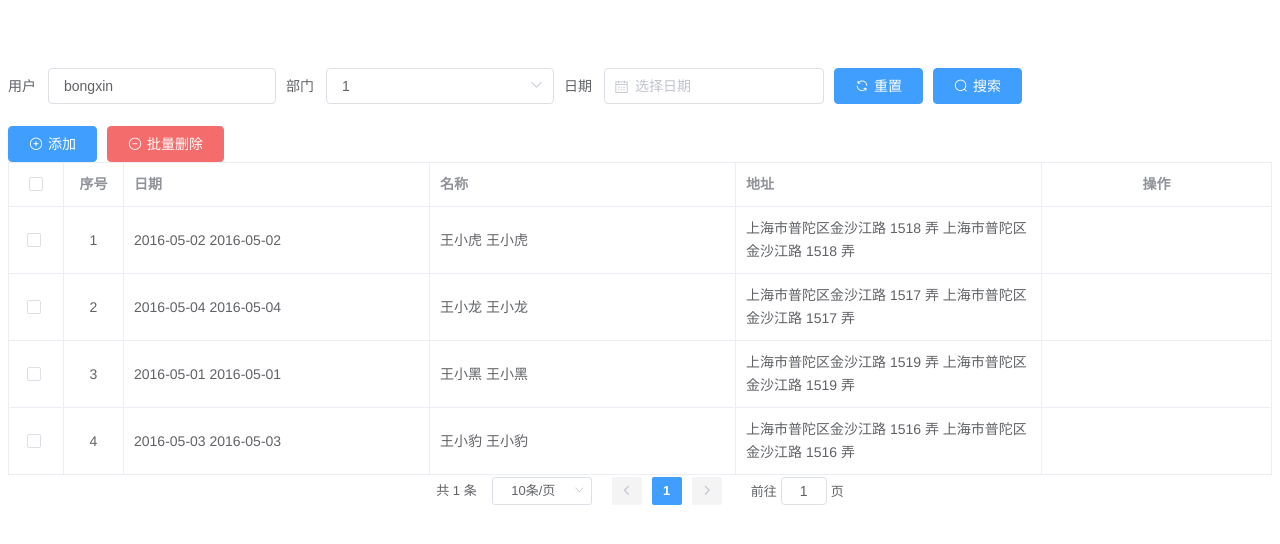
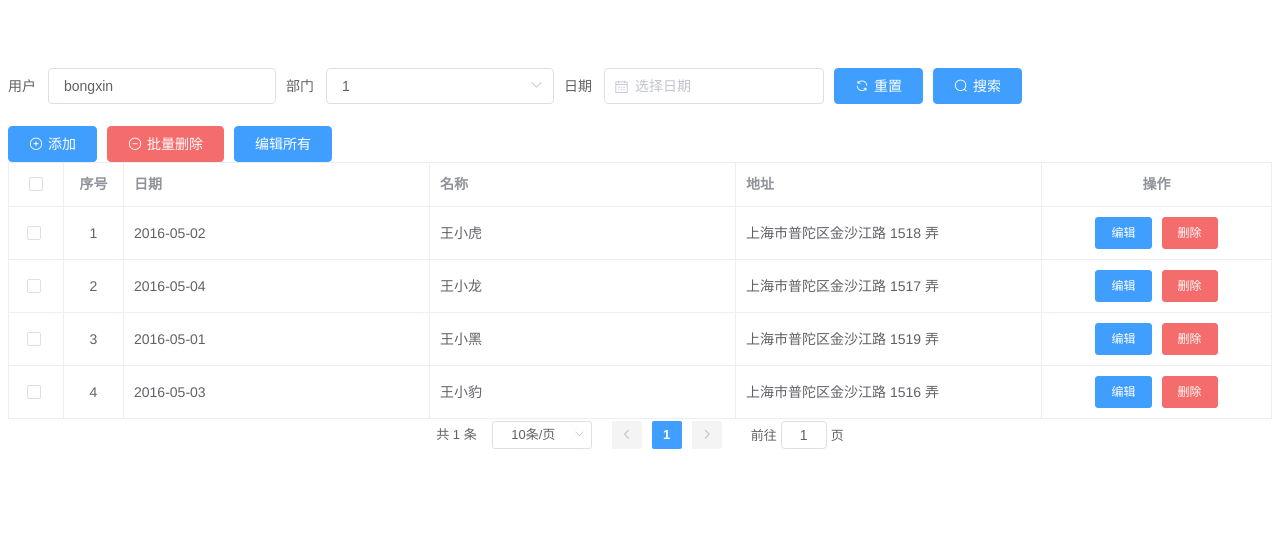
Before and after one commit to ChekyVrma/vue-element, a Vue app: page /test/vue-el-tab in a window 1280 px wide. Shown: the top 544 px of the page. Built offline with nearby package versions, Linux system fonts and the light colour scheme.

Commit message:
父组件和子组件相互传值

```diff
--- a/src/components/VueElTable/index.vue
+++ b/src/components/VueElTable/index.vue
@@ -32,7 +32,14 @@ export default {
     BaseTable,
     BaseSearch
   },
-
+  mounted () {
+    this.$nextTick(function () {
+      this.$refSearch = this.$refs.search
+      this.$refToolbar = this.$refs.toolbar
+      this.$refTable = this.$refs.table
+      this.$refPagination = this.$refs.pagination
+    })
+  },
   props: {
     // 配置类参数
     configs: {
--- a/src/components/VueElTable/lib/BaseTable.vue
+++ b/src/components/VueElTable/lib/BaseTable.vue
@@ -21,10 +21,7 @@
                      :key='item.id'
                      :label='item.label'>
       <template slot-scope='scope'>
-        <span>
-          {{scope.row[item.prop]}}
-        </span>
-        <el-input v-if="scope.row.editFlag"
+        <el-input v-if="configs.editFlag"
                   v-model="scope.row[item.prop]"
                   @keyup.native="alert('asdasd')"></el-input>
         <span v-else>
@@ -33,15 +30,15 @@
       </template>
     </el-table-column>
 
-    <el-table-column :label='configs.handle.label'
-                     :width='configs.handle.width'
-                     :align='configs.handle.align'>
+    <el-table-column :label='configs.handle.header.label'
+                     :width='configs.handle.header.width'
+                     :align='configs.handle.header.align'>
       <template slot-scope="scope">
-        <el-button v-for='(item) in configs.handle.options'
-                   :key="item.id"
-                   :type="item.type"
-                   :size="item.size"
-                   @click="item.handle(scope.row)">{{ item.label }}
+        <el-button v-for='(val,key) in configs.handle.options'
+                   :key="key"
+                   :type="val.type"
+                   :size="configs.handle.size"
+                   @click="val.handle(scope.row)">{{!val.both?val.label:(!scope.row.editFlag?'编辑':'保存')}}
         </el-button>
       </template>
     </el-table-column>
--- a/src/components/VueElTable/lib/BaseToolbar.vue
+++ b/src/components/VueElTable/lib/BaseToolbar.vue
@@ -6,7 +6,7 @@
                :type='val.type'
                :icon='val.icon'
                :disabled='val.disabled'
-               @click='val.handle'>{{val.label}}
+               @click='val.handle'>{{!val.both?val.label:(!val.toggle?val.labelEdit:val.labelSave)}}
     </el-button>
   </el-row>
 </template>
@@ -25,10 +25,18 @@ export default {
 
   mounted () {
     this.distOptions = Object.assign(this.distOptions, this.configs.options)
+    // this.editFlag = this.$parent.$refTable.configs.editFlag
+  },
+
+  watch: {
+    $parent () {
+      // this.$parent.$refTable.configs.editFlag
+    }
   },
 
   data () {
     return {
+      // editFlag: fasle,
       distOptions: {
         add: {
           // 添加按钮
--- a/src/views/test/TestVueElTable.vue
+++ b/src/views/test/TestVueElTable.vue
@@ -1,6 +1,7 @@
 <!-- 模板 -->
 <template>
-  <vue-el-table :configs='configs'
+  <vue-el-table ref="vueElTable"
+                :configs='configs'
                 :values='values'></vue-el-table>
 </template>
 
@@ -11,8 +12,19 @@ export default {
   components: {
     VueElTable
   },
+  mounted () {
+    this.$nextTick(function () {
+      this.refVueElTable = this.$refs.vueElTable
+      this.refSearch = this.refVueElTable.$refSearch
+      this.refToolbar = this.refVueElTable.$refToolbar
+      this.refTable = this.refVueElTable.$refTable
+      this.refPagination = this.refVueElTable.$refPagination
+    })
+  },
   data () {
     return {
+      // 直接子组件对象
+      refVueElTable: {},
       configs: {
         // 搜索栏
         search: {
@@ -88,6 +100,18 @@ export default {
               type: 'danger',
               icon: 'el-icon-remove-outline',
               handle: () => { }
+            },
+            // 编辑全部按钮
+            editAll: {
+              labelEdit: '编辑所有',
+              labelSave: '保存所有',
+              both: true,
+              toggle: false,
+              disabled: false,
+              type: 'primary',
+              handle: () => {
+                this.handleEditAll()
+              }
             }
           }
         },
@@ -98,8 +122,8 @@ export default {
           size: 'medium',
           highlightCurrentRow: true,
 
-          // 是否支持行内编辑
-          inlineEditable: {},
+          // 行内编辑标识
+          editFlag: false,
 
           // 选择列
           selection: {
@@ -117,30 +141,36 @@ export default {
           },
           // 操作列
           handle: {
+            size: 'small',
+            // 编辑按钮
+            header: {
               width: 230,
               align: 'center',
               show: true,
               label: '操作'
             },
-          // 编辑按钮
+            options: {
               edit: {
-            label: '编辑',
+                labelEdit: '编辑',
+                labelSave: '保存',
+                both: true,
                 disabled: false,
                 type: 'primary',
                 icon: 'el-icon-circle-plus-outline',
                 handle: (row) => {
-              if (inlineEditable) {
-                row.editFlag = true
-              }
+                  debugger
+                  this.handleEdit(row)
                 }
               },
               // 删除按钮
               delete: {
                 label: '删除',
                 disabled: false,
-            type: 'primary',
+                type: 'danger',
                 icon: 'el-icon-circle-plus-outline',
                 handle: () => { }
+              }
+            }
           },
           // 数据列
           columns: [
@@ -194,7 +224,29 @@ export default {
   },
   methods: {
     handleSearch () {
+    },
+
+    // 编辑全部按钮
+    handleEditAll () {
       debugger
+      if (!this.refTable.configs.editFlag) {
+        this.refTable.configs.editFlag = true
+        this.refToolbar.configs.options.editAll.toggle = true
+      } else {
+        this.refTable.configs.editFlag = false
+        this.refToolbar.configs.options.editAll.toggle = false
+      }
+      console.log(this)
+    },
+
+    handleEdit (row) {
+      if (!row.editFlag) {
+        row.editFlag = true
+        //row.saveFlag = true
+      } else {
+        row.editFlag = false
+        //row.saveFlag = false
+      }
     }
   }
 }
```
Lines whose indentation alone changed are shown as unchanged.
